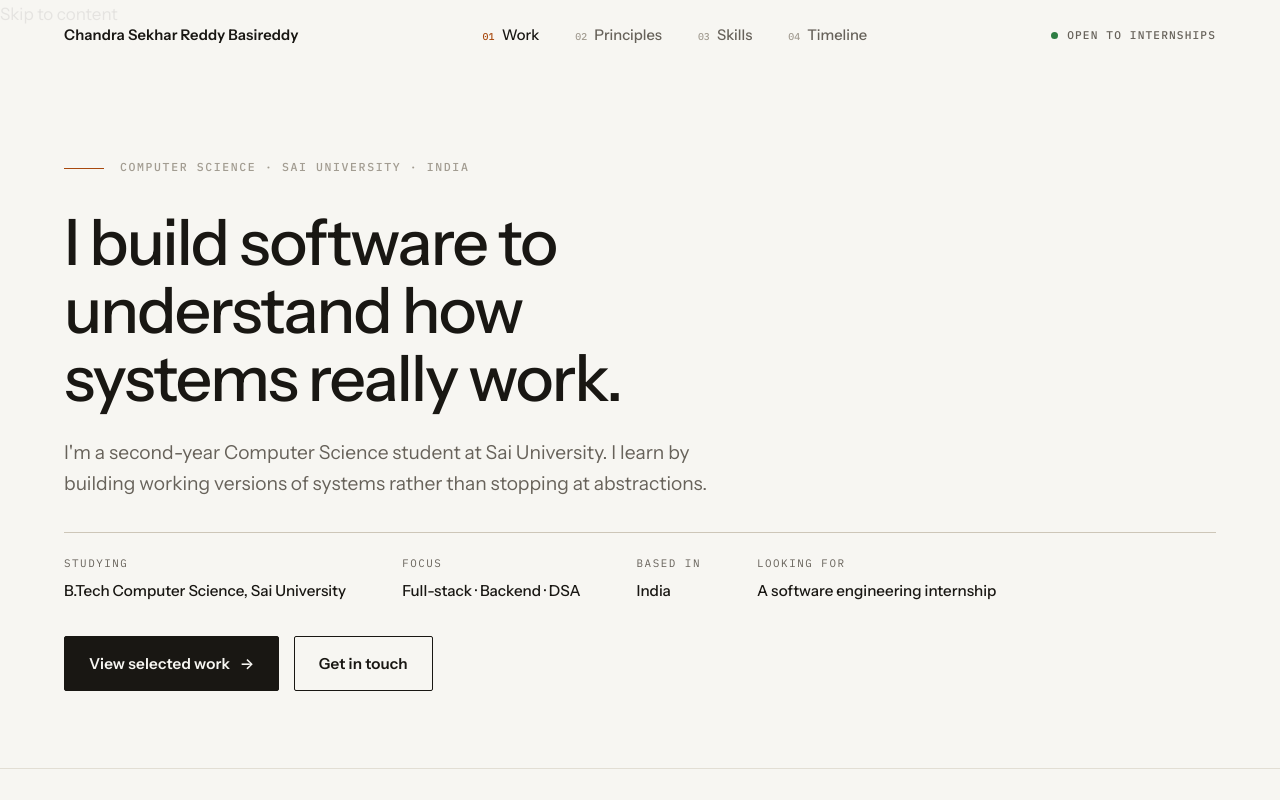
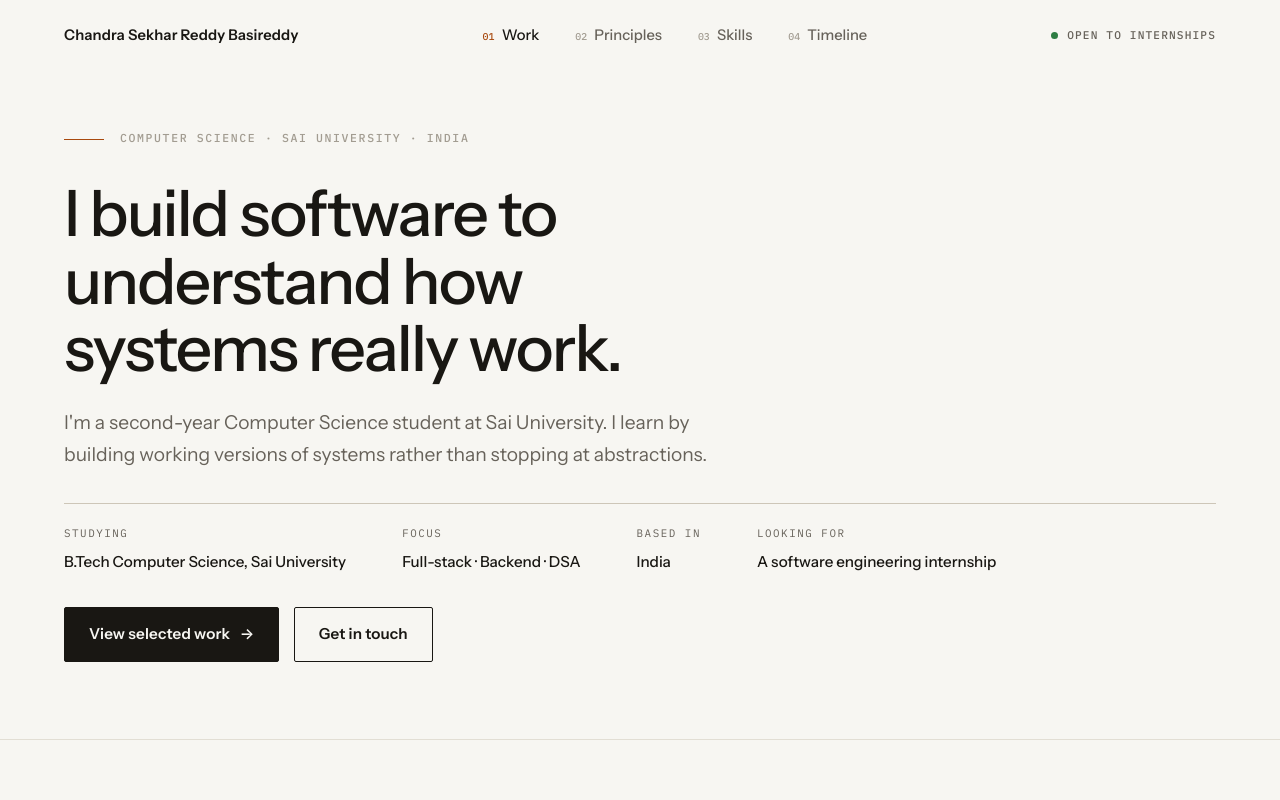
Before and after one commit to chandrasekharreddy-basireddy/portfolio-v3, a Next.js app: page /portfolio-v3/ in a window 1280 px wide. Shown: the top 800 px of the page. Built offline with nearby package versions, Linux system fonts and the light colour scheme.

Commit message:
Update styles/globals.css

```diff
--- a/styles/globals.css
+++ b/styles/globals.css
@@ -87,6 +87,28 @@
 :focus-visible {
   outline: 2px solid var(--accent);
   outline-offset: 3px;
+}
+
+.skip-link {
+  position: absolute;
+  left: 1rem;
+  top: -4rem;
+  z-index: 100;
+  padding: 0.6rem 1rem;
+  background: var(--ink);
+  color: var(--paper);
+  font-family: var(--font-mono);
+  font-size: 0.8rem;
+  border-radius: var(--r-base);
+  transition: top var(--t-micro) var(--ease);
+}
+
+.skip-link:focus {
+  top: 1rem;
+}
+
+.tnum {
+  font-variant-numeric: tabular-nums;
 }
 
 /* ---------- shared layout primitives ---------- */
```
